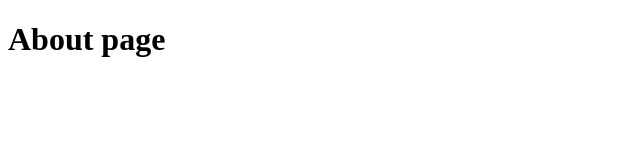
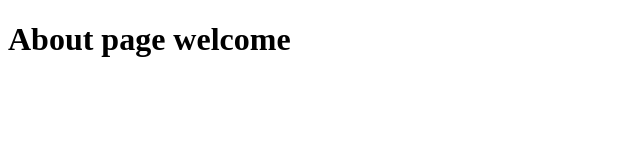
Before and after one commit to wathsala495/node-server, a website: page public/about.html in a window 1280 px wide. Shown: the whole page, without its empty margins (0-640 px from the left). Drawn offline with Linux system fonts and the light colour scheme.

Commit message:
update about page

```diff
--- a/public/about.html
+++ b/public/about.html
@@ -6,6 +6,6 @@
     <title>Document</title>
 </head>
 <body>
-    <h1>About page</h1>
+    <h1>About page welcome</h1>
 </body>
 </html>
```
